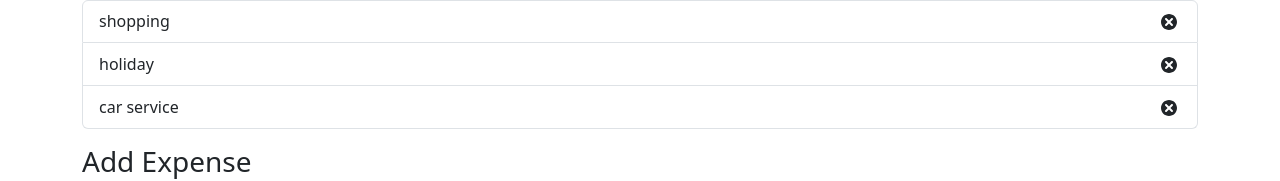
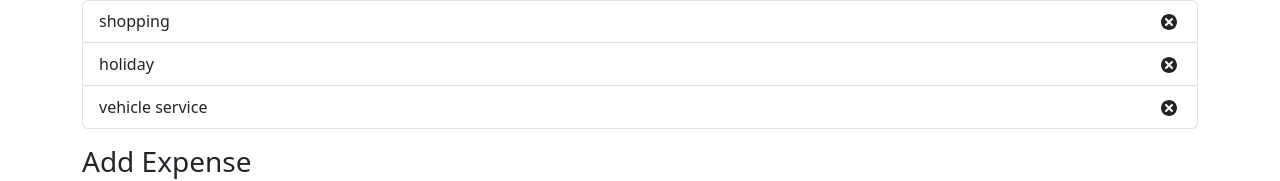
Before and after one commit to naryal058/expense-tracker, a React (Create React App) app: page / in a window 1280 px wide. Shown: the part 220-401 px from the top of the page. Built offline with nearby package versions, Linux system fonts and the light colour scheme.

Commit message:
captured form values and dispatched an action.

```diff
--- a/src/components/AddExpenseForm.js
+++ b/src/components/AddExpenseForm.js
@@ -1,8 +1,30 @@
-import React from "react";
+import React, { useState,  useContext } from "react";
+import { AppContext } from "../context/AppContext";
+import { v4 as uuid4 } from 'uuid';
 
 const AddExpenseForm = () => {
+    const {dispatch} = useContext(AppContext);
+
+    const [name, setName] = useState('');
+    const [cost, setCost] = useState('');
+
+    const onSubmit = (event) => {
+        event.preventDefault();
+
+        const expense = {
+            id: uuid4(),
+            name,
+            cost: parseInt(cost),
+        };
+
+        dispatch({
+            type: 'ADD_EXPENSE',
+            payload: expense,
+        })
+    };
+
     return (
-        <form>
+        <form onSubmit={onSubmit}>
             <div className="row">
                 <div className="col-sm">
                     <label for ='name'>Name</label>
--- a/src/context/AppContext.js
+++ b/src/context/AppContext.js
@@ -13,7 +13,7 @@ const initialState = {
 	expenses: [
 		{ id: 12, name: 'shopping', cost: 40 },
 		{ id: 13, name: 'holiday', cost: 400 },
-		{ id: 14, name: 'car service', cost: 50 },
+		{ id: 14, name: 'vehicle service', cost: 50 },
 	],
 };
 
```
